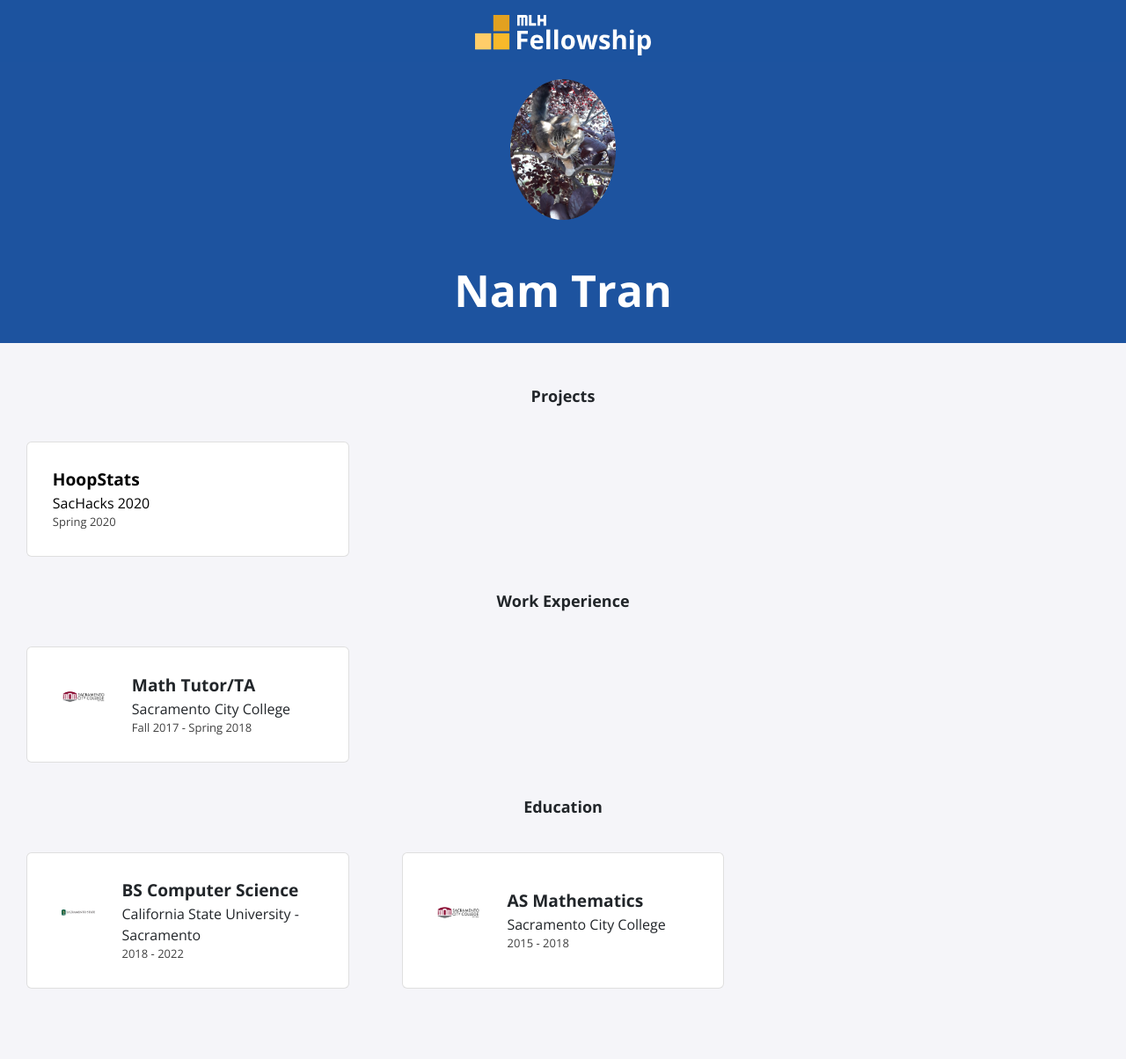
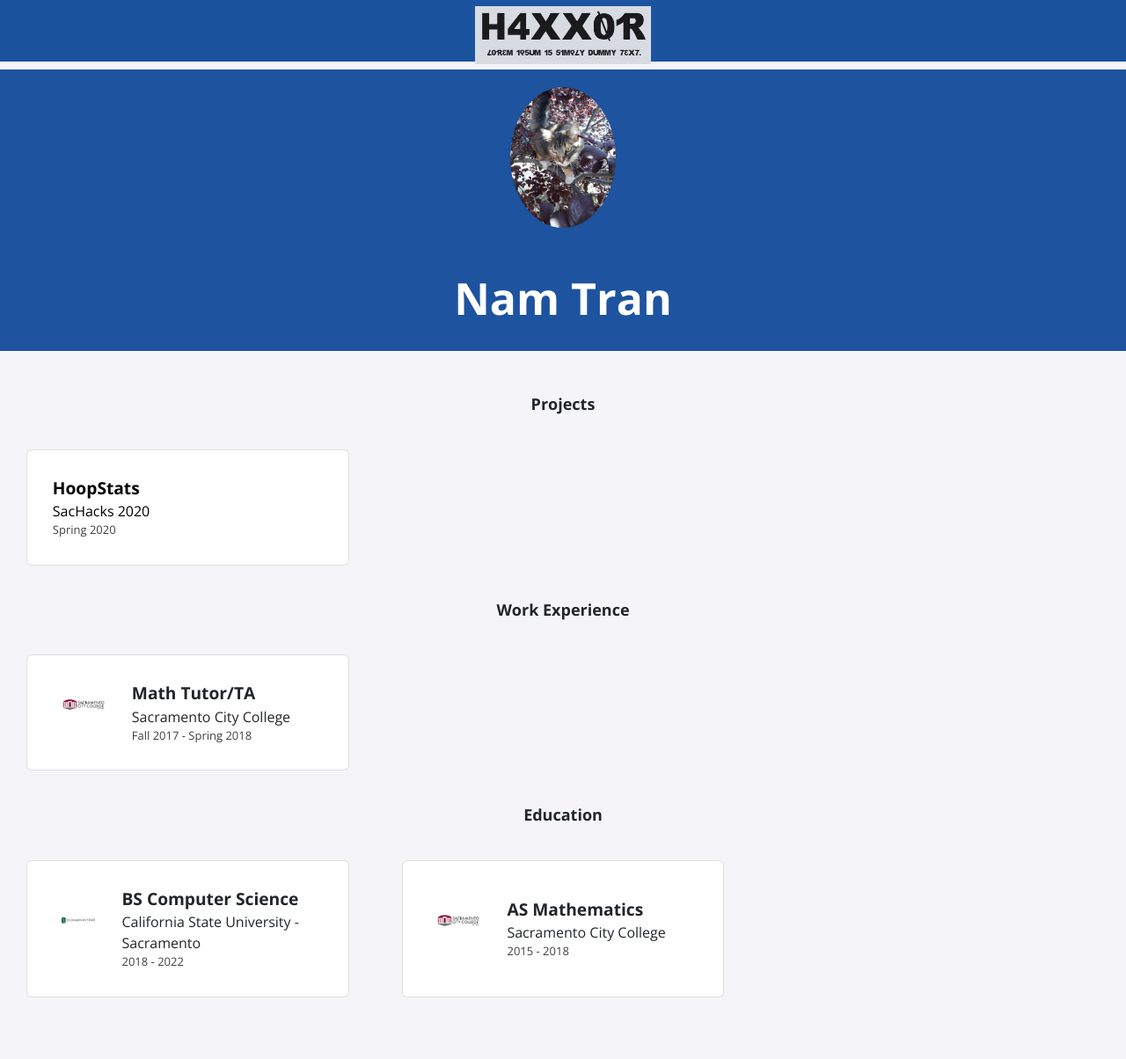
Before and after one commit to trankhainam97/trankhainam97.github.io, a Jekyll site: the page built from index.html, in a window 1280 px wide. Shown: the whole page at 88% size. Built offline with Jekyll 4.4.1, drawn with Linux system fonts in a browser that asks for light colours; nearby versions of some CDN libraries.

Commit message:
Change to avoid CP Right strike
Dunno, prolly neccessary

```diff
--- a/_includes/navbar.html
+++ b/_includes/navbar.html
@@ -2,7 +2,7 @@
     <div class="nav-content">
         <a href="{{ '/' | relative_url }}">
             <div class="nav-logo">
-                <img src="./assets/img/logo.svg" />
+                <img src="./assets/img/Haxx.png" />
             </div>
         </a>
 
```
Also changed, not shown: assets/img/Haxx.png (added).
